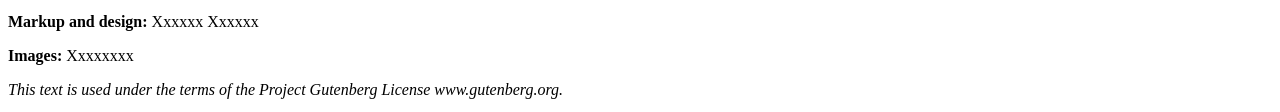
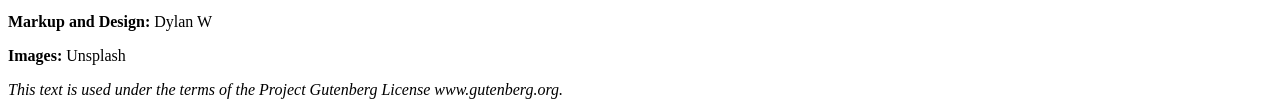
Before and after one commit to DylanUXD/crocodiles, a plain HTML site: page index.html in a window 1280 px wide. Shown: the part 1082-1194 px from the top of the page. Drawn offline with Linux system fonts and the light colour scheme.

Commit message:
Update index.html

```diff
--- a/index.html
+++ b/index.html
@@ -100,9 +100,12 @@ weight of its monstrous girth. But the naïve, suburban bluebells and unpretenti
 flowers stood helpless in their starched pink and white shifts, indifferent to the sunflower's
 tragedy.</p>
 
-<p><strong>Markup and design:</strong> Xxxxxx Xxxxxx</p>
+<footer>
+<p><strong>Markup and Design:</strong> Dylan W</p>
 
-<p><strong>Images:</strong> Xxxxxxxx</p>
+<p><strong>Images:</strong> Unsplash</p>
 
 <p><em>This text is used under the terms of the Project Gutenberg License www.gutenberg.org.</em></p>
+</footer>
 </body>
+</html>
```
